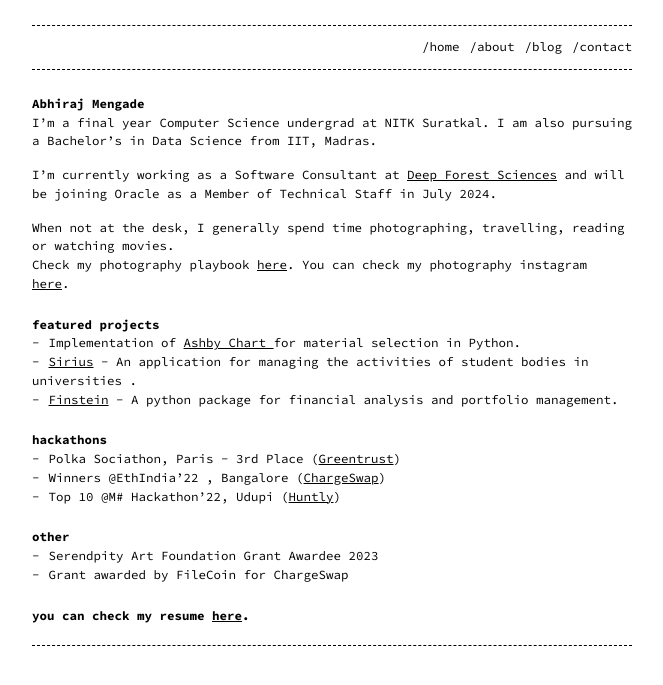
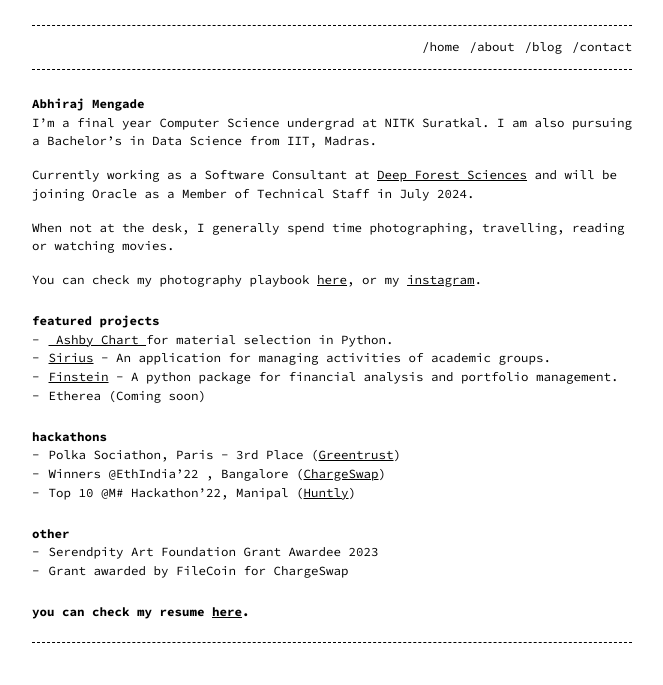
Before and after one commit to abhiraj-mengade/abhiraj-mengade.github.io, a Jekyll site: the page built from about.md, in a window 1280 px wide. Shown: the top 685 px of the page, without its empty margins (308-971 px from the left). Built offline with Jekyll 4.4.1, drawn with Linux system fonts in a browser that asks for light colours.

```diff
--- a/about.md
+++ b/about.md
@@ -9,21 +9,23 @@ permalink: /about
 
 I'm a final year Computer Science undergrad at NITK Suratkal. I am also pursuing a Bachelor's in Data Science from IIT, Madras.
 
-I'm currently working as a Software Consultant at <a href="https://deepforestsci.com/">Deep Forest Sciences</a> and will be joining Oracle as a Member of Technical Staff in July 2024.
+Currently working as a Software Consultant at <a href="https://deepforestsci.com/">Deep Forest Sciences</a> and will be joining Oracle as a Member of Technical Staff in July 2024.
 
 When not at the desk, I generally spend time photographing, travelling, reading or watching movies.
-Check my photography playbook <a href="https://www.playbook.com/s/riyuzakiog/CKmB82RrBspKN4RpBMdeNf8X">here</a>. You can check my photography instagram <a href="https://www.instagram.com/lensing_riyu/">here</a>.
+
+ You can check my photography playbook <a href="https://www.playbook.com/s/riyuzakiog/CKmB82RrBspKN4RpBMdeNf8X">here</a>, or my <a href="https://www.instagram.com/lensing_riyu/">instagram</a>.
 
 # featured projects
 
-- Implementation of <a href="https://github.com/abhiraj-mengade/Ashbychart"> Ashby Chart </a> for material selection in Python.
-- <a href="https://github.com/Neumannics/Sirius">Sirius<a/> - An application for managing the activities of student bodies in universities .
+- <a href="https://github.com/abhiraj-mengade/Ashbychart"> Ashby Chart </a> for material selection in Python.
+- <a href="https://github.com/Neumannics/Sirius">Sirius<a/> - An application for managing activities of academic groups.
 - <a href="https://pypi.org/project/Finstein/">Finstein</a> - A python package for financial analysis and portfolio management.
+- Etherea (Coming soon)
 # hackathons
 
 - Polka Sociathon, Paris - 3rd Place (<a href="https://github.com/abhiraj-mengade/GreenTrust">Greentrust</a>)
 - Winners @EthIndia'22 , Bangalore (<a href="https://devfolio.co/projects/chargeswap-3527">ChargeSwap</a>)
-- Top 10 @M# Hackathon'22, Udupi (<a href="https://github.com/Team-Huntly/Huntly">Huntly</a>)
+- Top 10 @M# Hackathon'22, Manipal (<a href="https://github.com/Team-Huntly/Huntly">Huntly</a>)
 
 # other
 - Serendpity Art Foundation Grant Awardee 2023
```
Also changed, not shown: _posts/2020-10-08-apples.md (+1 -0 lines).
